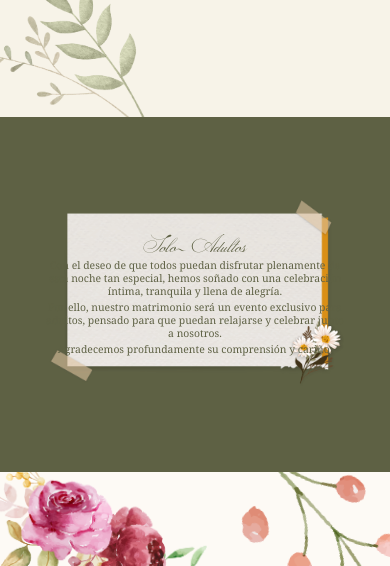
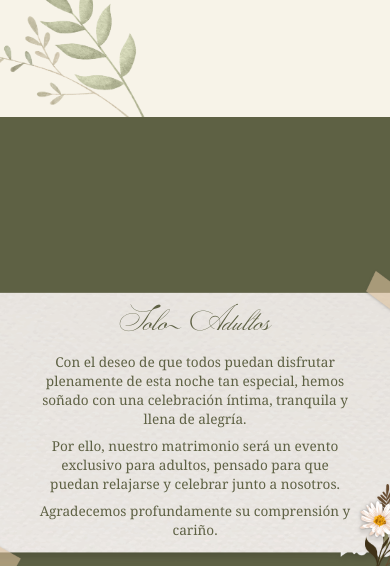
Before and after one commit to ortizalfano/boda-adriana-diego, a website built with Vite: page index.html in a window 390 px wide. Shown: the part 7210-7776 px from the top of the page. Built offline with nearby package versions, Linux system fonts and the light colour scheme; files whose address does not match are found by name.

Commit message:
Scale up Solo Adultos paper image to properly house larger text on mobile devices without vertical overflow

```diff
--- a/style.css
+++ b/style.css
@@ -949,27 +949,40 @@ section {
 
 @media (max-width: 600px) {
   #adultos {
-    padding: 40px 10px;
+    padding: 80px 0;
+    overflow: hidden;
+  }
+
+  .adultos-card {
+    display: flex;
+    justify-content: center;
+  }
+
+  .adultos-paper {
+    width: 160%;
+    max-width: none;
+    flex-shrink: 0;
   }
 
   .adultos-content {
-    top: 50%;
-    width: 92%;
+    top: 48%;
+    /* Adjusted to center in the new massive paper dimensions */
+    width: 90%;
+    gap: 12px;
+  }
+
+  .adultos-title {
+    font-size: 2.2rem;
+    margin-bottom: 0;
+  }
+
+  .adultos-paragraphs {
     gap: 8px;
   }
 
-  .adultos-title {
-    font-size: 1.5rem;
-    margin-bottom: -8px;
-  }
-
-  .adultos-paragraphs {
-    gap: 3px;
-  }
-
   .adultos-paragraphs p {
-    font-size: 0.65rem;
-    line-height: 1.25;
+    font-size: 0.85rem;
+    line-height: 1.4;
   }
 }
 
```
